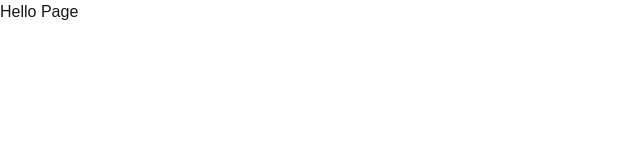
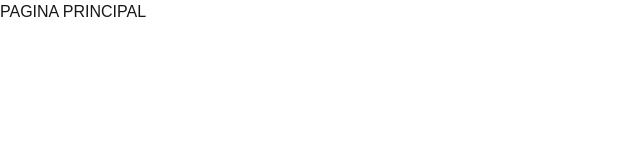
Before and after one commit to JOlmos98/dbms-art-gallery, a Next.js app: page /home in a window 1280 px wide. Shown: the top 160 px of the page, without its empty margins (0-640 px from the left). Built offline with nearby package versions, Linux system fonts and the light colour scheme.

Commit message:
fix: volvemos un par de commits y haremos la db con Prisma y las conexiones a dicha db con rusqlite, seaORM parece estar en desarrollo. Todo funciona correctamente. 12/01/25

```diff
--- a/src/app/(general)/home/page.tsx
+++ b/src/app/(general)/home/page.tsx
@@ -2,7 +2,7 @@
 export default function HomePage() {
   return (
     <div>
-      <h1>Hello Page</h1>
+      <h1>PAGINA PRINCIPAL</h1>
     </div>
   );
 }
--- a/src/app/page.tsx
+++ b/src/app/page.tsx
@@ -1,6 +1,9 @@
-import Image from "next/image";
+import { redirect } from "next/navigation";
 
 export default function Home() {
+
+  redirect("/home");
+
   return (
     <div>
 
```
